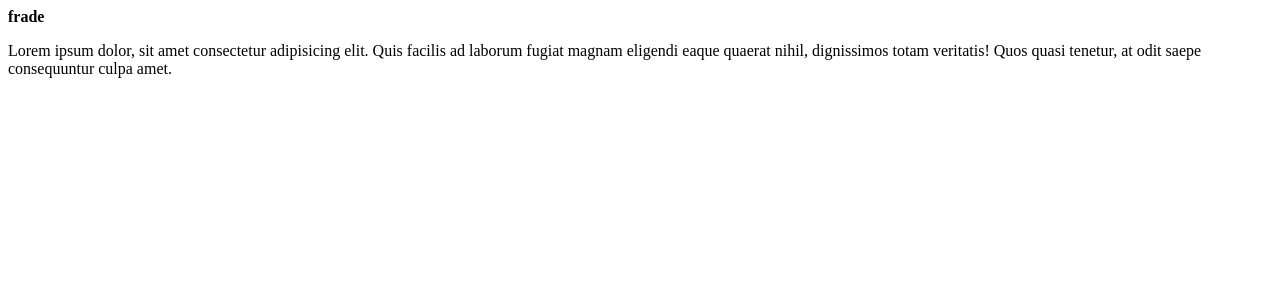
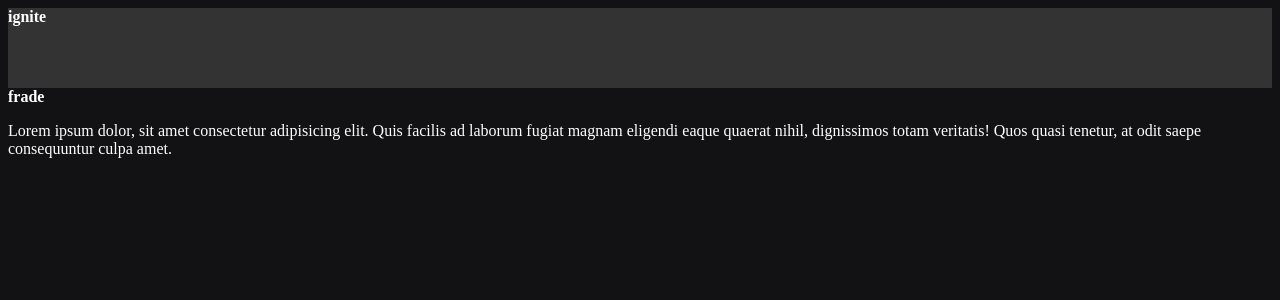
Before and after one commit to metfor/IgniteFeed, a React (Vite) app in the folder 01/: page / in a window 1280 px wide. Shown: the top 300 px of the page. Built offline with nearby package versions, Linux system fonts and the light colour scheme.

Commit message:
feat(ignitefeed): css modules

```diff
--- a/01/index.html
+++ b/01/index.html
@@ -2,9 +2,9 @@
 <html lang="en">
   <head>
     <meta charset="UTF-8" />
-    <link rel="icon" type="image/svg+xml" href="/vite.svg" />
+
     <meta name="viewport" content="width=device-width, initial-scale=1.0" />
-    <title>Vite + React</title>
+    <title>IgniteFeed</title>
   </head>
   <body>
     <div id="root"></div>
--- a/01/src/App.jsx
+++ b/01/src/App.jsx
@@ -1,8 +1,10 @@
+import { Header } from "./components/Header";
 import { Post } from "./Post";
-
+import "./styles.css";
 export function App() {
   return (
     <>
+      <Header />
       <Post
         author="frade"
         content="Lorem ipsum dolor, sit amet consectetur adipisicing elit. Quis facilis ad laborum fugiat magnam eligendi eaque quaerat nihil, dignissimos totam veritatis! Quos quasi tenetur, at odit saepe consequuntur culpa amet."
--- /dev/null
+++ b/01/src/components/Header.jsx
@@ -0,0 +1,8 @@
+import styles from "./Header.module.css";
+export function Header() {
+  return (
+    <header className={styles.header}>
+      <strong>ignite</strong>
+    </header>
+  );
+}
--- /dev/null
+++ b/01/src/components/Header.module.css
@@ -0,0 +1,4 @@
+.header{
+   background: #333;
+   height: 80px;
+}
--- /dev/null
+++ b/01/src/styles.css
@@ -0,0 +1,4 @@
+body {
+    background: #121214;
+    color:#fff;
+}
```
